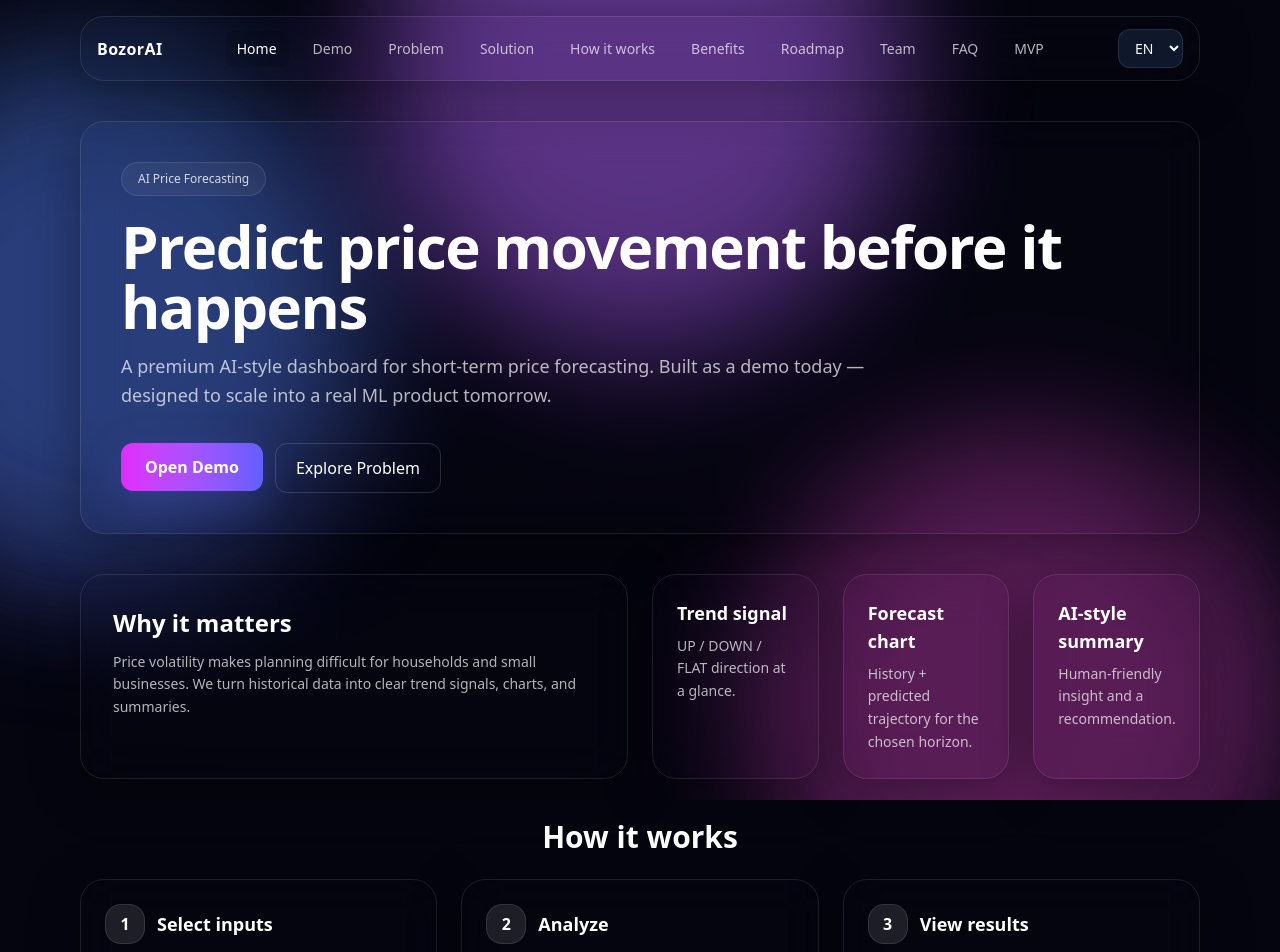
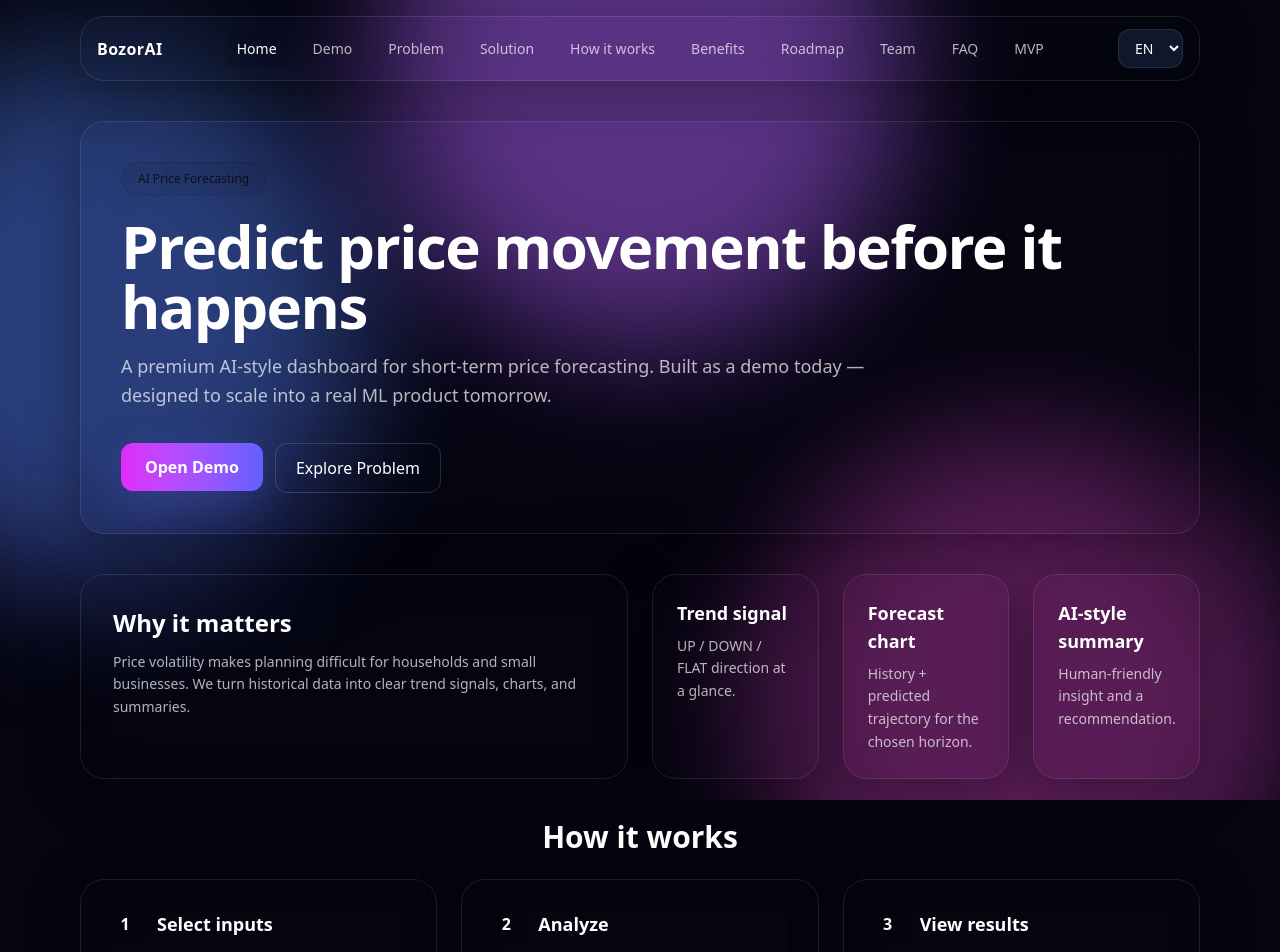
Before and after one commit to Diyorbek-2010/price-forecast-demo, a React (Vite) app in the folder frontend/: page / in a window 1280 px wide. Shown: the top 952 px of the page. Built offline with nearby package versions, Linux system fonts and the light colour scheme; no server answers.

Commit message:
UI improvements + home hover animation + logo update

```diff
--- a/frontend/src/pages/Home.jsx
+++ b/frontend/src/pages/Home.jsx
@@ -4,9 +4,13 @@ import { useTranslation } from "react-i18next";
 import Glass from "../components/Glass";
 import { PrimaryButton, GhostButton } from "../components/Button";
 
+const cardHover =
+  "border border-white/10 rounded-3xl cursor-pointer transition-all duration-300 ease-out " +
+  "hover:scale-[1.03] hover:border-violet-500 hover:shadow-[0_0_15px_#7c3aed,0_0_35px_#7c3aed]";
+
 function Feature({ title, text }) {
   return (
-    <Glass className="p-6">
+    <Glass className={`p-6 ${cardHover}`}>
       <div className="text-lg font-semibold">{title}</div>
       <div className="mt-2 text-sm text-white/70 dark:text-white/70 text-black/60 leading-relaxed">
         {text}
@@ -17,15 +21,16 @@ function Feature({ title, text }) {
 
 function Step({ n, title, text }) {
   return (
-    <Glass className="p-6">
+    <Glass className={`p-6 ${cardHover}`}>
       <div className="flex items-center gap-3">
-        <div className="h-10 w-10 rounded-2xl bg-white/10 border border-white/10 flex items-center justify-center font-bold
-                        bg-black/10 border-black/10 dark:bg-white/10 dark:border-white/10">
+        <div className="h-10 w-10 rounded-2xl flex items-center justify-center font-bold border bg-black/10 border-black/10 dark:bg-white/10 dark:border-white/10">
           {n}
         </div>
         <div className="text-lg font-semibold">{title}</div>
       </div>
-      <div className="mt-3 text-sm text-white/70 dark:text-white/70 text-black/60 leading-relaxed">{text}</div>
+      <div className="mt-3 text-sm text-white/70 dark:text-white/70 text-black/60 leading-relaxed">
+        {text}
+      </div>
     </Glass>
   );
 }
@@ -35,9 +40,8 @@ export default function Home() {
 
   return (
     <div className="space-y-10">
-      <Glass className="p-10">
-        <div className="inline-flex items-center rounded-full border border-white/10 bg-white/5 px-4 py-2 text-xs text-white/80
-                        border-black/10 bg-black/5 text-black/70 dark:border-white/10 dark:bg-white/5 dark:text-white/80">
+      <Glass className={`p-10 cursor-default`}>
+        <div className="inline-flex items-center rounded-full border px-4 py-2 text-xs border-black/10 bg-black/5 text-black/70 dark:border-white/10 dark:bg-white/5 dark:text-white/80">
           {t("home.badge")}
         </div>
 
@@ -51,16 +55,16 @@ export default function Home() {
 
         <div className="mt-8 flex flex-wrap gap-3">
           <Link to="/demo">
-            <PrimaryButton>{t("home.ctaPrimary")}</PrimaryButton>
+            <PrimaryButton className="rounded-3xl cursor-pointer transition-all duration-300 ease-out hover:scale-[1.02] hover:border-violet-500 hover:shadow-[0_0_10px_#7c3aed,0_0_30px_#7c3aed]">{t("home.ctaPrimary")}</PrimaryButton>
           </Link>
           <Link to="/problem">
-            <GhostButton>{t("home.ctaSecondary")}</GhostButton>
+            <GhostButton className="rounded-3xl cursor-pointer transition-all duration-300 ease-out hover:scale-[1.02] hover:border-violet-500 hover:shadow-[0_0_10px_#7c3aed,0_0_30px_#7c3aed]">{t("home.ctaSecondary")}</GhostButton>
           </Link>
         </div>
       </Glass>
 
       <div className="grid lg:grid-cols-2 gap-6">
-        <Glass className="p-8">
+        <Glass className={`p-8 ${cardHover} cursor-default`}>
           <h2 className="text-2xl font-bold">{t("home.section1Title")}</h2>
           <p className="mt-3 text-sm text-white/70 dark:text-white/70 text-black/60 leading-relaxed">
             {t("home.section1Text")}
@@ -75,7 +79,10 @@ export default function Home() {
       </div>
 
       <div>
-        <h2 className="text-2xl md:text-3xl font-bold text-center">{t("home.section3Title")}</h2>
+        <h2 className="text-2xl md:text-3xl font-bold text-center">
+          {t("home.section3Title")}
+        </h2>
+
         <div className="mt-6 grid md:grid-cols-3 gap-6">
           <Step n="1" title={t("home.step1Title")} text={t("home.step1Text")} />
           <Step n="2" title={t("home.step2Title")} text={t("home.step2Text")} />
@@ -83,7 +90,7 @@ export default function Home() {
         </div>
       </div>
 
-      <Glass className="p-10 text-center">
+      <Glass className={`p-10 text-center cursor-default`}>
         <h3 className="text-3xl font-bold">{t("home.footerTitle")}</h3>
         <p className="mt-3 text-sm text-white/70 dark:text-white/70 text-black/60">
           {t("home.footerText")}
```
